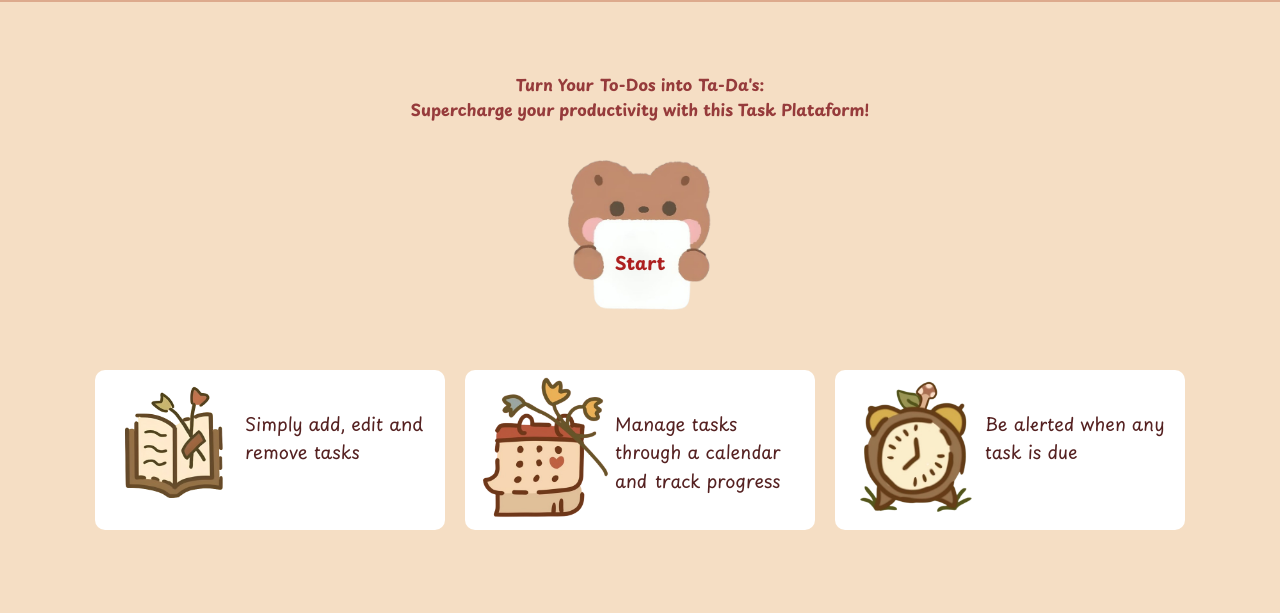
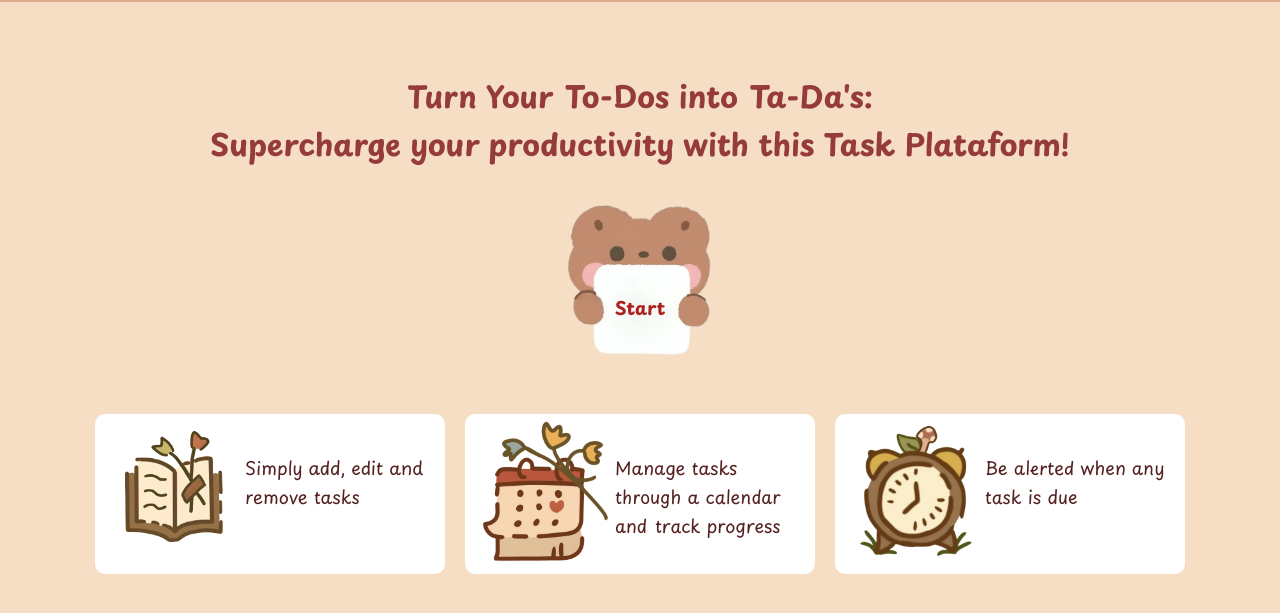
Before and after one commit to pschlbeatriz/tasklist, a plain HTML site: page index.html in a window 1280 px wide. Shown: the part 69-682 px from the top of the page. Drawn offline with Linux system fonts and the light colour scheme.

Commit message:
Update style.css

```diff
--- a/style.css
+++ b/style.css
@@ -160,8 +160,4 @@ h1{
         margin-bottom: 0;
         margin-left: 10px;
     }
-
-    .page-title{
-       font-size: 16px;
-    }
 }
```
